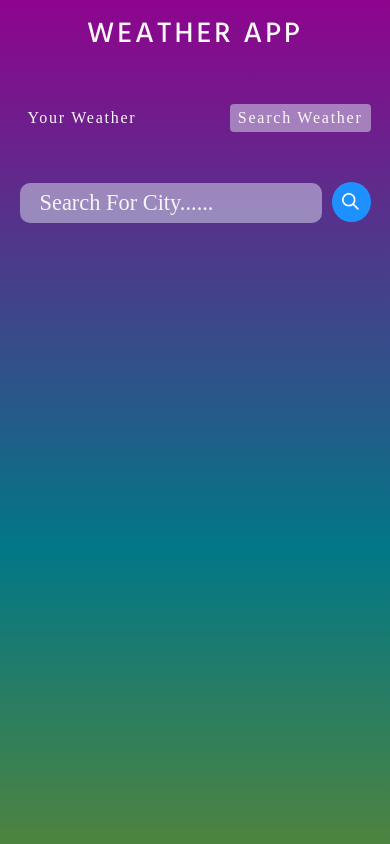
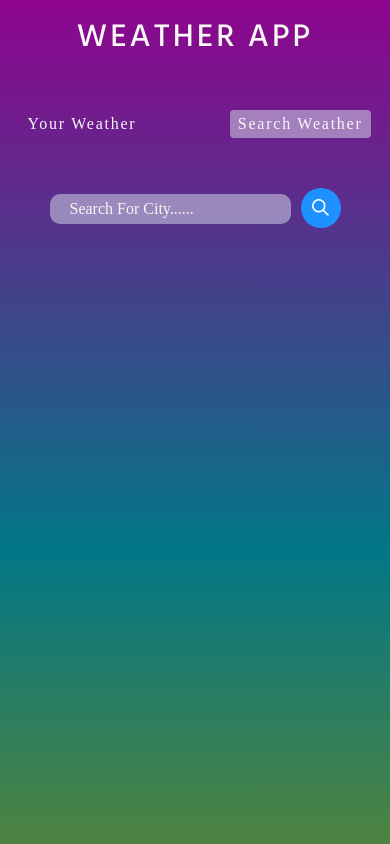
Before and after one commit to IshankSharma2178/Weather_WebApp, a plain HTML site: page index.html in a window 390 px wide. Both pictures are taken after a click on the element "Search Weather". Shown: the top 844 px of the page. Drawn offline with Linux system fonts and the light colour scheme; a web font is replaced by a local one.

Commit message:
some changes

```diff
--- a/style.css
+++ b/style.css
@@ -230,7 +230,7 @@ h1{
         margin-bottom: 50px;
     }
     h1{
-        font-size: 1.8rem;
+        font-size: 2rem;
     }
     .tab{
         font-size: 1rem;
@@ -240,8 +240,14 @@ h1{
         font-size: 1.2rem;
         font-weight: 400;
     }
+
     .error img{
         width: 15rem;
         height: 15rem;
     }
+    .form-conatiner input{
+        width: calc(100% - 150px);
+        height: 30px;
+        font-size: 1rem;
+    }
 }
```
